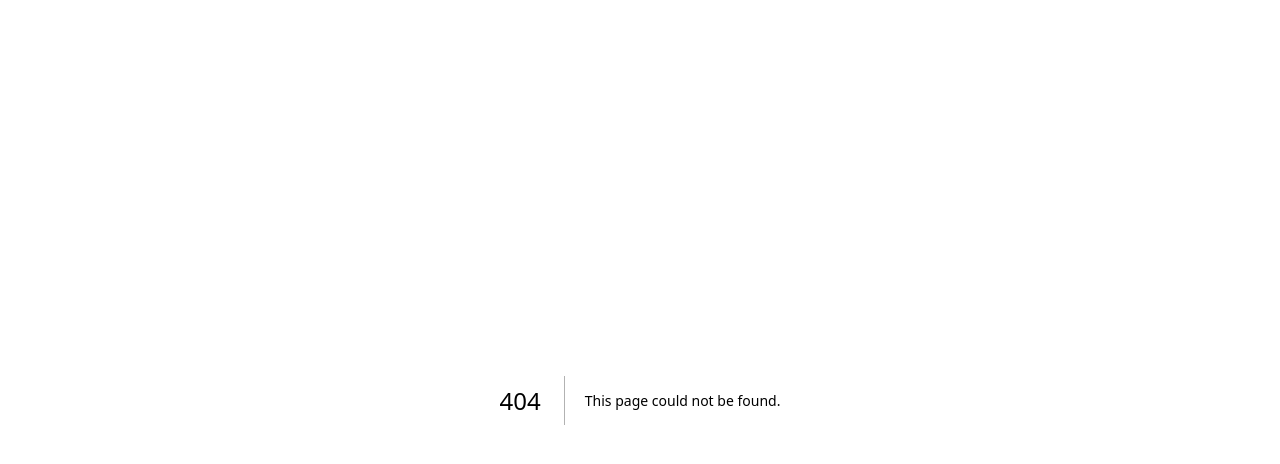
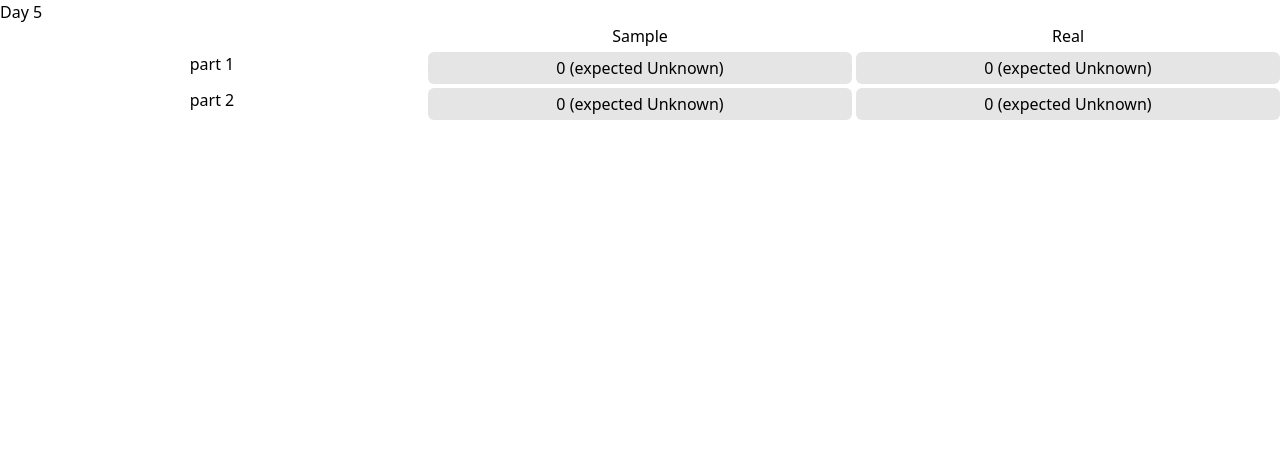
Before and after one commit to brockboland/advent-of-code, a Next.js app in the folder 2022/: page /day/5 in a window 1280 px wide. Before the commit this address had no page. Shown: the top 464 px of the page. Built offline with nearby package versions, Linux system fonts and the light colour scheme.

Commit message:
Prepped a common component to use to show day status

```diff
--- /dev/null
+++ b/2022/components/DayState.jsx
@@ -0,0 +1,82 @@
+export default function DayStat({
+	part1SampleExpected,
+	part1SampleCalculated,
+	part1RealExpected,
+	part1RealCalculated,
+	part2SampleExpected,
+	part2SampleCalculated,
+	part2RealExpected,
+	part2RealCalculated,
+}) {
+
+    const displayValues = [
+		{
+			label: "part 1",
+			sampleValue: part1SampleCalculated,
+			realValue: part1RealCalculated,
+			sampleExpected: part1SampleExpected,
+			realExpected: part1RealExpected,
+		},
+		{
+			label: "part 2",
+			sampleValue: part2SampleCalculated,
+			realValue: part2RealCalculated,
+			sampleExpected: part2SampleExpected,
+			realExpected: part2RealExpected,
+		},
+	];
+
+	console.log(displayValues);
+
+	return (
+		<div className="grid grid-cols-3 gap-1 text-center">
+			<div className="col-start-2">Sample</div>
+			<div>Real</div>
+
+			{displayValues.map((p, i) => {
+				return <PartRow {...p} key={i} />;
+			})}
+		</div>
+	);
+}
+
+function PartRow({
+	label,
+	sampleExpected,
+	sampleValue,
+	realExpected,
+	realValue,
+}) {
+    const classes = {
+		passing: "p-1 rounded-md bg-green-500",
+		failing: "p-1 rounded-md bg-red-400",
+		unknown: "p-1 rounded-md bg-neutral-200",
+	};
+
+	const determineClass = (expected, calculated) => {
+		if (!!calculated) {
+			return expected == calculated ? classes.passing : classes.failing;
+		} else {
+			return classes.unknown;
+		}
+	};
+
+	const sampleClass = determineClass(sampleExpected, sampleValue);
+	const realClass = determineClass(realExpected, realValue);
+
+	const sampleText =
+		sampleExpected == sampleValue
+			? sampleValue
+			: sampleValue + " (expected " + sampleExpected + ")";
+	const realText =
+		realExpected == realValue
+			? realValue
+			: realValue + " (expected " + realExpected + ")";
+	return (
+		<>
+			<div>{label}</div>
+			<div className={sampleClass}>{sampleText}</div>
+			<div className={realClass}>{realText}</div>
+		</>
+	);
+}
--- /dev/null
+++ b/2022/pages/day/5/index.js
@@ -0,0 +1,73 @@
+import Head from "next/head";
+import path from "path";
+import { promises as fs } from "fs";
+import DayStat from "../../../components/DayState";
+
+const day = 5;
+
+export async function getServerSideProps() {
+	//Find the absolute path of the puzzleInputs directory
+	const puzzleInputsDirectory = path.join(process.cwd(), "puzzleInputs");
+
+	//Read the input data file
+	var sampleFileContents, realFileContents;
+	try {
+		sampleFileContents = await fs.readFile(
+			puzzleInputsDirectory + "/" + day + "-sample.txt",
+			"utf8"
+		);
+
+		realFileContents = await fs.readFile(
+			puzzleInputsDirectory + "/" + day + ".txt",
+			"utf8"
+		);
+	} catch (err) {
+		return {
+			props: { error: "Couldn't load data! " + JSNON.stringify(err) },
+		};
+	}
+
+	return {
+		props: { sampleData: sampleFileContents, realData: realFileContents },
+	};
+}
+
+export default function Day5({ sampleData, realData }) {
+	if (!sampleData) {
+		return <div>Sample data is empty</div>;
+	}
+	if (!realData) {
+		return <div>Real data is empty</div>;
+	}
+
+	let finalDetails = {
+		part1SampleExpected: "Unknown",
+		part1SampleCalculated: 0,
+		part1RealExpected: "Unknown",
+		part1RealCalculated: 0,
+		part2SampleExpected: "Unknown",
+		part2SampleCalculated: 0,
+		part2RealExpected: "Unknown",
+		part2RealCalculated: 0,
+	};
+
+	// BEGIN DAY 5 SPECIFIC LOGIC
+	// Part 1
+
+	// Part 2
+
+	// END DAY 5 SPECIFIC LOGIC
+
+	return (
+		<div>
+			<Head>
+				<title>Day {day}</title>
+			</Head>
+
+			<main>
+				<h1>Day {day}</h1>
+				<DayStat {...finalDetails} />
+			</main>
+		</div>
+	);
+}
--- a/2022/pages/index.js
+++ b/2022/pages/index.js
@@ -1,5 +1,4 @@
 import Head from "next/head";
-import Image from "next/image";
 import styles from "../styles/Home.module.css";
 
 export default function Home() {
@@ -17,7 +16,7 @@ export default function Home() {
 				<h1 className={styles.title}>Advent of Code 2022</h1>
 
 				<div className="calendar basis-full text-center">
-					<div className="grid grid-flow-row grid-rows-5 grid-cols-7 gap-1">
+					<div className="grid grid-cols-7 gap-1">
 						<div className={dayLabelClasses}>Sun</div>
 						<div className={dayLabelClasses}>Mon</div>
 						<div className={dayLabelClasses}>Tue</div>
```
Also changed, not shown: 2022/puzzleInputs/5-sample.txt (added), 2022/puzzleInputs/5.txt (added).
